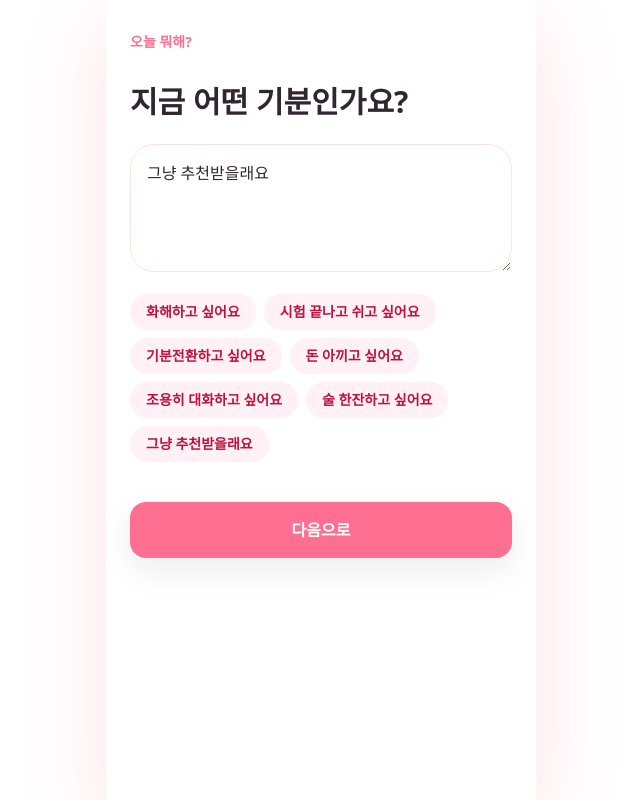
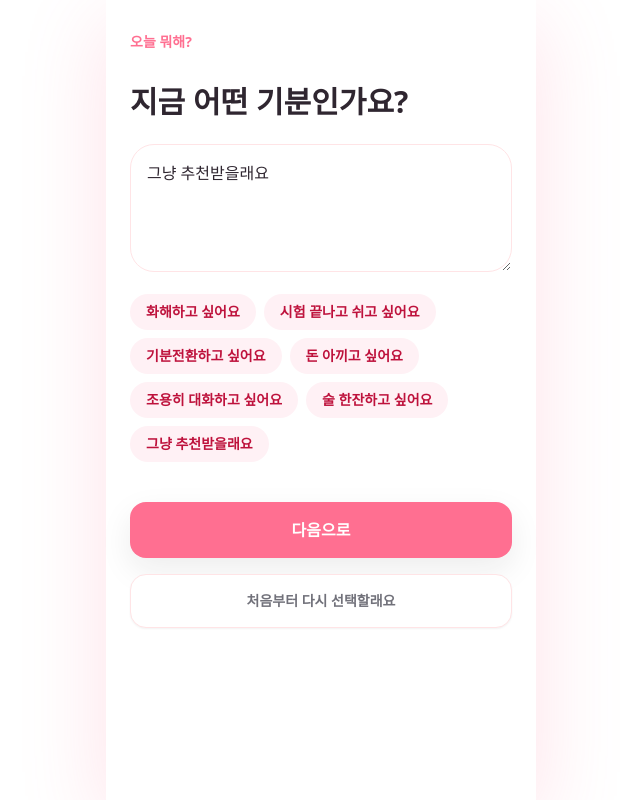
Before and after one commit to PMIN0927/PMIN, a Next.js app: page /today in a window 1280 px wide. Shown: the whole page, without its empty margins (319-959 px from the left). Built offline with nearby package versions, Linux system fonts and the light colour scheme.

Commit message:
Add onboarding reset button

```diff
--- a/app/today/page.tsx
+++ b/app/today/page.tsx
@@ -3,7 +3,7 @@
 import { useState } from "react";
 import { useRouter } from "next/navigation";
 import BottomButton from "@/components/BottomButton";
-import { loadTodayCondition, saveTodayCondition } from "@/lib/storage";
+import { loadTodayCondition, resetOnboarding, saveTodayCondition } from "@/lib/storage";
 
 const quick = ["화해하고 싶어요", "시험 끝나고 쉬고 싶어요", "기분전환하고 싶어요", "돈 아끼고 싶어요", "조용히 대화하고 싶어요", "술 한잔하고 싶어요", "그냥 추천받을래요"];
 
@@ -32,6 +32,16 @@ export default function TodayPage() {
           다음으로
         </BottomButton>
       </div>
+      <button
+        type="button"
+        onClick={() => {
+          resetOnboarding();
+          router.push("/onboarding");
+        }}
+        className="mt-4 w-full rounded-2xl border border-rose-100 bg-white px-5 py-4 text-sm font-extrabold text-zinc-500 shadow-sm transition active:scale-[0.99]"
+      >
+        처음부터 다시 선택할래요
+      </button>
     </main>
   );
 }
--- a/lib/storage.ts
+++ b/lib/storage.ts
@@ -31,6 +31,13 @@ export function completeOnboarding() {
   localStorage.setItem(keys.onboardingComplete, "true");
 }
 
+export function resetOnboarding() {
+  localStorage.removeItem(keys.onboardingComplete);
+  localStorage.removeItem(keys.preference);
+  localStorage.removeItem(keys.today);
+  localStorage.removeItem(keys.course);
+}
+
 export function savePreference(value: UserPreference) {
   localStorage.setItem(keys.preference, JSON.stringify(value));
 }
```
Also changed, not shown: 1 other file (tests, documents, lock files or other folders).
